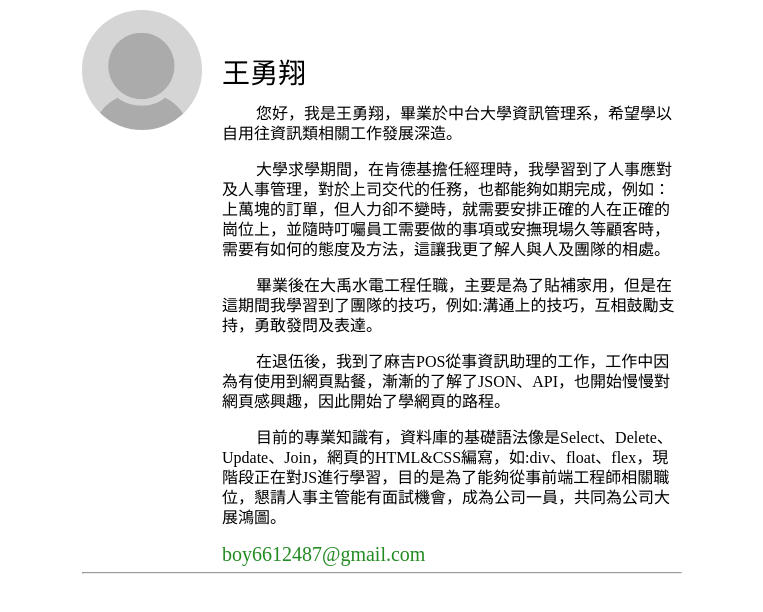
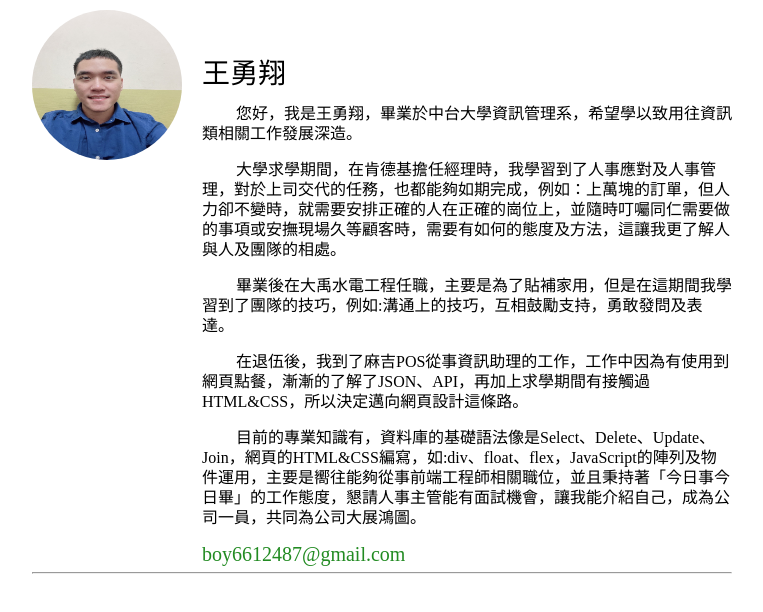
Before and after one commit to engineerjohnson/Resume, a plain HTML site: page index.html in a window 1280 px wide. Shown: the whole page, without its empty margins (258-1021 px from the left). Drawn offline with Linux system fonts and the light colour scheme.

Commit message:
add-main-img

```diff
--- a/index.html
+++ b/index.html
@@ -10,25 +10,27 @@
 <body>
     <div class="container">
         <div class="main">
-            <img src="空白大頭照.png" alt="大頭照" >
+            <div class="main-img">
+            <img src="/Resume/大頭照.jpg" alt="大頭照" >
+            </div>
             <div class="main-body">
             <h1>王勇翔</h1>
             <br>
                 <p>
-                您好，我是王勇翔，畢業於中台大學資訊管理系，希望學以自用往資訊類相關工作發展深造。
+                您好，我是王勇翔，畢業於中台大學資訊管理系，希望學以致用往資訊類相關工作發展深造。
                 </p>
                 <br>
-                <p>大學求學期間，在肯德基擔任經理時，我學習到了人事應對及人事管理，對於上司交代的任務，也都能夠如期完成，例如：上萬塊的訂單，但人力卻不變時，就需要安排正確的人在正確的崗位上，並隨時叮囑員工需要做的事項或安撫現場久等顧客時，需要有如何的態度及方法，這讓我更了解人與人及團隊的相處。
+                <p>大學求學期間，在肯德基擔任經理時，我學習到了人事應對及人事管理，對於上司交代的任務，也都能夠如期完成，例如：上萬塊的訂單，但人力卻不變時，就需要安排正確的人在正確的崗位上，並隨時叮囑同仁需要做的事項或安撫現場久等顧客時，需要有如何的態度及方法，這讓我更了解人與人及團隊的相處。
                 </p>
                 <br>
                 <p>畢業後在大禹水電工程任職，主要是為了貼補家用，但是在這期間我學習到了團隊的技巧，例如:溝通上的技巧，互相鼓勵支持，勇敢發問及表達。
                 </p>
                 <br>
                 <p>
-                在退伍後，我到了麻吉POS從事資訊助理的工作，工作中因為有使用到網頁點餐，漸漸的了解了JSON、API，也開始慢慢對網頁感興趣，因此開始了學網頁的路程。
+                在退伍後，我到了麻吉POS從事資訊助理的工作，工作中因為有使用到網頁點餐，漸漸的了解了JSON、API，再加上求學期間有接觸過HTML&CSS，所以決定邁向網頁設計這條路。
                 </p>
                 <br>
-                <p>目前的專業知識有，資料庫的基礎語法像是Select、Delete、Update、Join，網頁的HTML&CSS編寫，如:div、float、flex，現階段正在對JS進行學習，目的是為了能夠從事前端工程師相關職位，懇請人事主管能有面試機會，成為公司一員，共同為公司大展鴻圖。
+                <p>目前的專業知識有，資料庫的基礎語法像是Select、Delete、Update、Join，網頁的HTML&CSS編寫，如:div、float、flex，JavaScript的陣列及物件運用，主要是嚮往能夠從事前端工程師相關職位，並且秉持著「今日事今日畢」的工作態度，懇請人事主管能有面試機會，讓我能介紹自己，成為公司一員，共同為公司大展鴻圖。
                 </p>
                 <br>
                 <a href="mailto:boy6612487@gmail.com">boy6612487@gmail.com</a>
--- a/style.css
+++ b/style.css
@@ -47,7 +47,7 @@ table {
 	border-spacing: 0;
 }
 .container{
-    width: 600px;
+    width: 700px;
     margin: 10px auto;
 }
 .main{
@@ -62,8 +62,9 @@ table {
 }
 .main img{
     border-radius: 50%;
-	height: 120px;
-	width: 120px;
+	width: 150px;
+	height: 150px;
+	overflow:hidden;
 }
 .main h1{
 	font-size: 28px;
```
Also changed, not shown: 大頭照.jpg (added).
